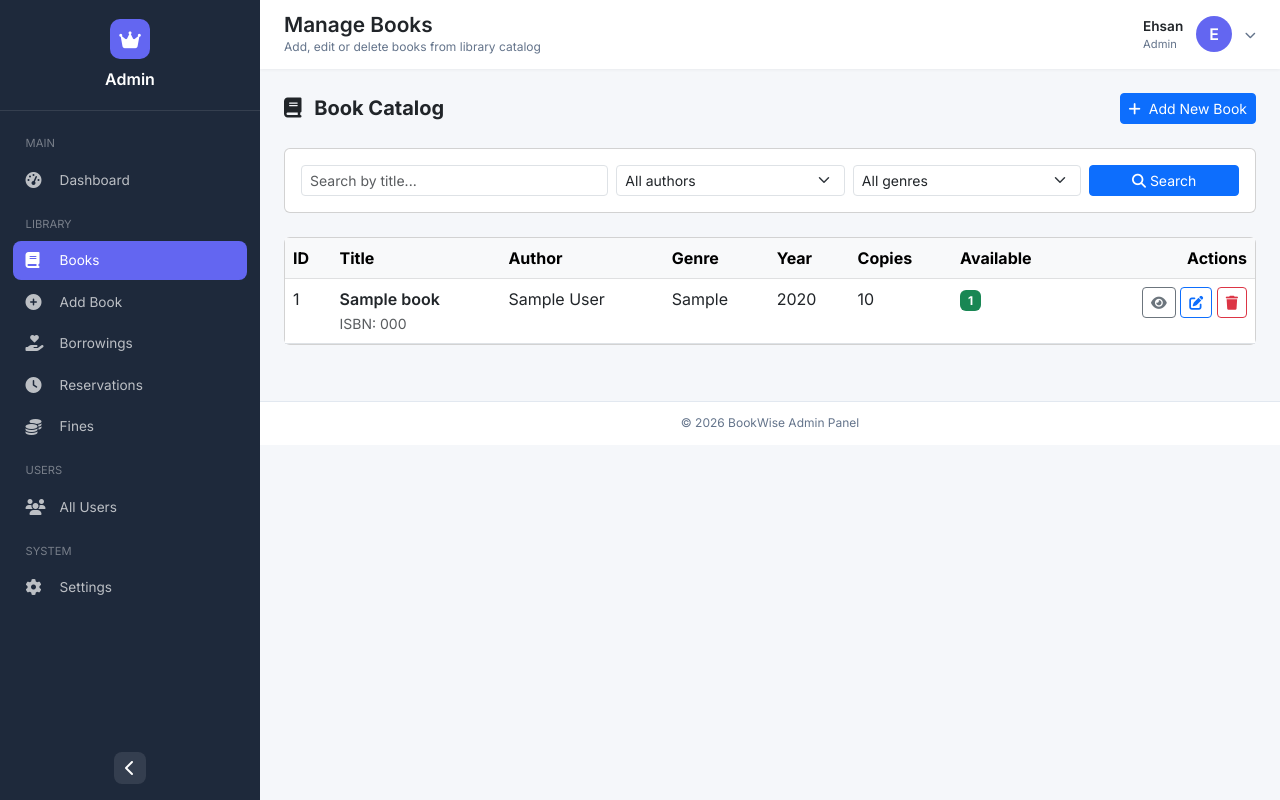
After one commit to Dhamnix/OnlineLibManagment, a Django app: page /books/admin/ in a window 1280 px wide. The commit adds this page. Run offline with Django 5.2, Linux system fonts and the light colour scheme; a user stored in the database is signed in; tables that the repository leaves empty hold one stand-in row (values such as "Sample post").

Commit message:
create book page in admin panel

```diff
--- /dev/null
+++ b/books/templates/books/admin_book_list.html
@@ -0,0 +1,142 @@
+{% extends "dashboard/admin_base.html" %}
+
+{% block title %}Manage Books | Admin Panel{% endblock %}
+
+{% block page_title %}Manage Books{% endblock %}
+{% block page_subtitle %}Add, edit or delete books from library catalog{% endblock %}
+
+{% block admin_content %}
+<div class="container-fluid px-0">
+    <!-- Header with Add Button -->
+    <div class="d-flex justify-content-between align-items-center mb-4">
+        <h5 class="fw-bold mb-0">
+            <i class="fas fa-book me-2"></i> Book Catalog
+        </h5>
+        <a href="{% url 'books:book_create' %}" class="btn btn-primary btn-sm">
+            <i class="fas fa-plus me-1"></i> Add New Book
+        </a>
+    </div>
+
+    <!-- Search & Filters -->
+    <div class="card mb-4">
+        <div class="card-body">
+            <form method="get" class="row g-2">
+                <div class="col-md-4">
+                    <input type="search" name="search" value="{{ search }}"
+                           class="form-control form-control-sm" placeholder="Search by title...">
+                </div>
+                <div class="col-md-3">
+                    <select name="author" class="form-select form-select-sm">
+                        <option value="">All authors</option>
+                        {% for author in authors %}
+                        <option value="{{ author }}" {% if author == selected_author %}selected{% endif %}>{{ author }}</option>
+                        {% endfor %}
+                    </select>
+                </div>
+                <div class="col-md-3">
+                    <select name="genre" class="form-select form-select-sm">
+                        <option value="">All genres</option>
+                        {% for genre in genres %}
+                        <option value="{{ genre }}" {% if genre == selected_genre %}selected{% endif %}>{{ genre }}</option>
+                        {% endfor %}
+                    </select>
+                </div>
+                <div class="col-md-2">
+                    <button type="submit" class="btn btn-primary btn-sm w-100">
+                        <i class="fas fa-search"></i> Search
+                    </button>
+                </div>
+            </form>
+        </div>
+    </div>
+
+    <!-- Books Table -->
+    <div class="card">
+        <div class="card-body p-0">
+            <div class="table-responsive">
+                <table class="table table-hover mb-0">
+                    <thead class="table-light">
+                        <tr>
+                            <th>ID</th>
+                            <th>Title</th>
+                            <th>Author</th>
+                            <th>Genre</th>
+                            <th>Year</th>
+                            <th>Copies</th>
+                            <th>Available</th>
+                            <th class="text-end">Actions</th>
+                        </tr>
+                    </thead>
+                    <tbody>
+                        {% for book in books %}
+                        <tr>
+                            <td>{{ book.id }}</td>
+                            <td>
+                                <div class="fw-semibold">{{ book.title|truncatechars:40 }}</div>
+                                {% if book.isbn %}
+                                <small class="text-muted">ISBN: {{ book.isbn }}</small>
+                                {% endif %}
+                            </td>
+                            <td>{{ book.author }}</td>
+                            <td>{{ book.genre }}</td>
+                            <td>{{ book.publish_year }}</td>
+                            <td>{{ book.total_copies }}</td>
+                            <td>
+                                <span class="badge {% if book.available_copies > 0 %}bg-success{% else %}bg-danger{% endif %}">
+                                    {{ book.available_copies }}
+                                </span>
+                            </td>
+                            <td class="text-end">
+                                <a href="{% url 'books:book_detail' book.pk %}" class="btn btn-sm btn-outline-secondary" target="_blank">
+                                    <i class="fas fa-eye"></i>
+                                </a>
+                                <a href="{% url 'books:book_update' book.pk %}" class="btn btn-sm btn-outline-primary">
+                                    <i class="fas fa-edit"></i>
+                                </a>
+                                <a href="{% url 'books:book_delete' book.pk %}" class="btn btn-sm btn-outline-danger"
+                                   onclick="return confirm('Delete this book?')">
+                                    <i class="fas fa-trash"></i>
+                                </a>
+                            </td>
+                        </tr>
+                        {% empty %}
+                        <tr>
+                            <td colspan="8" class="text-center py-4 text-muted">
+                                No books found
+                            </td>
+                        </tr>
+                        {% endfor %}
+                    </tbody>
+                </table>
+            </div>
+        </div>
+    </div>
+
+    <!-- Pagination -->
+    {% if is_paginated %}
+    <nav class="mt-4">
+        <ul class="pagination justify-content-center pagination-sm">
+            {% if page_obj.has_previous %}
+            <li class="page-item">
+                <a class="page-link" href="?page={{ page_obj.previous_page_number }}{% if query_params %}&{{ query_params }}{% endif %}">
+                    <i class="fas fa-chevron-left"></i>
+                </a>
+            </li>
+            {% endif %}
+            {% for num in page_obj.paginator.page_range %}
+            <li class="page-item {% if num == page_obj.number %}active{% endif %}">
+                <a class="page-link" href="?page={{ num }}{% if query_params %}&{{ query_params }}{% endif %}">{{ num }}</a>
+            </li>
+            {% endfor %}
+            {% if page_obj.has_next %}
+            <li class="page-item">
+                <a class="page-link" href="?page={{ page_obj.next_page_number }}{% if query_params %}&{{ query_params }}{% endif %}">
+                    <i class="fas fa-chevron-right"></i>
+                </a>
+            </li>
+            {% endif %}
+        </ul>
+    </nav>
+    {% endif %}
+</div>
+{% endblock %}
--- a/books/urls.py
+++ b/books/urls.py
@@ -1,3 +1,5 @@
+# books/urls.py
+
 from django.urls import path
 
 from .views import (
@@ -6,13 +8,18 @@ from .views import (
     BookDetailView,
     BookListView,
     BookUpdateView,
+    AdminBookListView,
 )
-
 
 app_name = "books"
 
 urlpatterns = [
+    # Public routes (for regular users)
     path("", BookListView.as_view(), name="book_list"),
+
+    # Admin routes
+    path("admin/", AdminBookListView.as_view(), name="admin_book_list"),
+
     path("add/", BookCreateView.as_view(), name="book_create"),
     path("<int:pk>/", BookDetailView.as_view(), name="book_detail"),
     path("<int:pk>/edit/", BookUpdateView.as_view(), name="book_update"),
--- a/books/views.py
+++ b/books/views.py
@@ -10,6 +10,7 @@ from .models import Book
 
 
 class BookListView(ListView):
+    """View for regular users - shows public book list"""
     model = Book
     template_name = "books/book_list.html"
     context_object_name = "books"
@@ -25,7 +26,6 @@ class BookListView(ListView):
         if search:
             queryset = queryset.filter(title__icontains=search)
         if author:
-            # Use case-insensitive containment to avoid exact-match NUX
             queryset = queryset.filter(author__icontains=author)
         if genre:
             queryset = queryset.filter(genre=genre)
@@ -47,7 +47,6 @@ class BookListView(ListView):
         context["selected_genre"] = genre
         context["selected_year"] = year
 
-        # Fetch options for dropdown filters
         context["authors"] = (
             Book.objects.exclude(author="")
             .order_by("author")
@@ -66,7 +65,64 @@ class BookListView(ListView):
             .distinct()
         )
 
-        # Build querystring parameters for pagination links, keeping current filters intact
+        params = self.request.GET.copy()
+        if "page" in params:
+            del params["page"]
+        context["query_params"] = params.urlencode()
+
+        return context
+
+
+class AdminBookListView(LoginRequiredMixin, ListView):
+    """Admin view for managing books - shows full table with edit/delete"""
+    model = Book
+    template_name = "books/admin_book_list.html"
+    context_object_name = "books"
+    paginate_by = 15
+
+    def dispatch(self, request, *args, **kwargs):
+        # Only admin can access
+        if not request.user.is_authenticated:
+            return redirect('accounts:login')
+        if not (request.user.is_superuser or getattr(request.user, 'role', None) == 'ADMIN'):
+            return redirect('books:book_list')
+        return super().dispatch(request, *args, **kwargs)
+
+    def get_queryset(self):
+        queryset = Book.objects.all()
+        search = self.request.GET.get("search", "").strip()
+        author = self.request.GET.get("author", "").strip()
+        genre = self.request.GET.get("genre", "").strip()
+
+        if search:
+            queryset = queryset.filter(title__icontains=search)
+        if author:
+            queryset = queryset.filter(author__icontains=author)
+        if genre:
+            queryset = queryset.filter(genre=genre)
+
+        return queryset
+
+    def get_context_data(self, **kwargs):
+        context = super().get_context_data(**kwargs)
+
+        context["search"] = self.request.GET.get("search", "").strip()
+        context["selected_author"] = self.request.GET.get("author", "").strip()
+        context["selected_genre"] = self.request.GET.get("genre", "").strip()
+
+        context["authors"] = (
+            Book.objects.exclude(author="")
+            .order_by("author")
+            .values_list("author", flat=True)
+            .distinct()
+        )
+        context["genres"] = (
+            Book.objects.exclude(genre="")
+            .order_by("genre")
+            .values_list("genre", flat=True)
+            .distinct()
+        )
+
         params = self.request.GET.copy()
         if "page" in params:
             del params["page"]
@@ -87,18 +143,13 @@ class BookDetailView(DetailView):
         context = super().get_context_data(**kwargs)
         book = self.get_object()
 
-        # Import here to avoid circular imports
         from reviews.models import Review
         from reviews.views import get_book_average_rating
 
-        # Get all reviews for the book and prefetch related user to avoid N+1 in templates
         reviews = Review.objects.filter(book=book).select_related("user")
         context["reviews"] = reviews
-
-        # Calculate average rating
         context["average_rating"] = get_book_average_rating(book.id)
 
-        # Check if current user has a review
         if self.request.user.is_authenticated:
             context["user_review"] = reviews.filter(user=self.request.user).first()
 
--- a/dashboard/templates/dashboard/admin_base.html
+++ b/dashboard/templates/dashboard/admin_base.html
@@ -1,6 +1,7 @@
 {% load static %}
 <!DOCTYPE html>
 <html lang="en">
+
 <head>
     <meta charset="UTF-8">
     <meta name="viewport" content="width=device-width, initial-scale=1.0">
@@ -326,6 +327,7 @@
         }
     </style>
 </head>
+
 <body>
 
     <div class="sidebar-overlay" id="sidebarOverlay"></div>
@@ -347,7 +349,7 @@
             </a>
 
             <div class="nav-section-title">LIBRARY</div>
-            <a href="{% url 'books:book_list' %}" class="sidebar-link">
+            <a href="{% url 'books:admin_book_list' %}" class="sidebar-link">
                 <i class="fas fa-book"></i>
                 <span>Books</span>
             </a>
@@ -367,7 +369,6 @@
                 <i class="fas fa-coins"></i>
                 <span>Fines</span>
             </a>
-
             <div class="nav-section-title">USERS</div>
             <a href="#" class="sidebar-link">
                 <i class="fas fa-users"></i>
@@ -444,7 +445,7 @@
         const toggleBtn = document.getElementById('sidebarToggle');
 
         if (toggleBtn) {
-            toggleBtn.addEventListener('click', function() {
+            toggleBtn.addEventListener('click', function () {
                 sidebar.classList.toggle('collapsed');
                 main.classList.toggle('sidebar-collapsed');
                 const icon = toggleBtn.querySelector('i');
@@ -463,14 +464,14 @@
         const overlay = document.getElementById('sidebarOverlay');
 
         if (mobileBtn) {
-            mobileBtn.addEventListener('click', function() {
+            mobileBtn.addEventListener('click', function () {
                 sidebar.classList.add('mobile-open');
                 overlay.classList.add('active');
             });
         }
 
         if (overlay) {
-            overlay.addEventListener('click', function() {
+            overlay.addEventListener('click', function () {
                 sidebar.classList.remove('mobile-open');
                 overlay.classList.remove('active');
             });
@@ -481,11 +482,11 @@
         const adminUserBtn = document.getElementById('adminUserBtn');
 
         if (adminUserBtn) {
-            adminUserBtn.addEventListener('click', function(e) {
+            adminUserBtn.addEventListener('click', function (e) {
                 e.stopPropagation();
                 adminDropdown.classList.toggle('open');
             });
-            document.addEventListener('click', function() {
+            document.addEventListener('click', function () {
                 adminDropdown.classList.remove('open');
             });
         }
@@ -500,4 +501,5 @@
 
     {% block extra_js %}{% endblock %}
 </body>
+
 </html>
```
